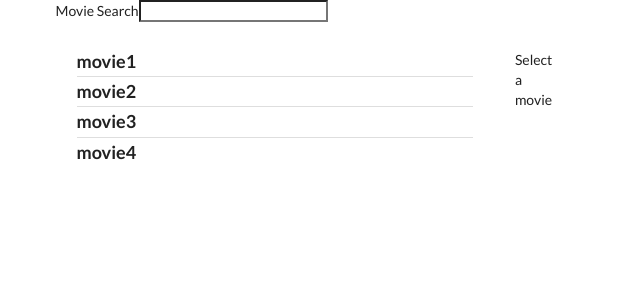
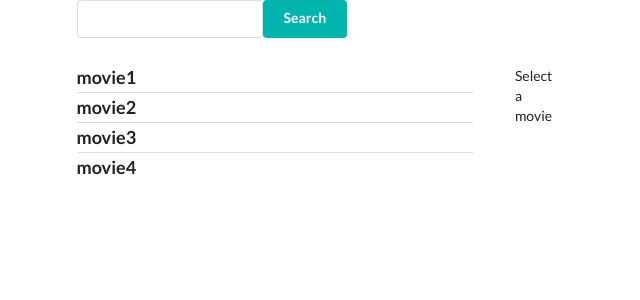
Before and after one commit to jakehowlett93/movie-search, a React (Create React App) app: page / in a window 1280 px wide. Shown: the top 300 px of the page, without its empty margins (0-640 px from the left). Built offline with nearby package versions, Linux system fonts and the light colour scheme.

Commit message:
got the searchbar wired up and changed some of the styling

```diff
--- a/src/components/SearchBar.js
+++ b/src/components/SearchBar.js
@@ -1,21 +1,24 @@
 import React from 'react';
 import { connect } from 'react-redux';
-import { selectMovie } from '../actions';
+import { searchMovie } from '../actions';
 
-const SearchBar = ({ selectMovie }) => {
+const SearchBar = ({ searchMovie, searchValue }) => {
 
     const onFormSubmit = (event) => {
         event.preventDefault();
     }
 
     return (
-    <div>
-        <form onClick={() => selectMovie('hello')}>
-            <div>
-                <label>Movie Search</label>
+    <div className="ui container">
+        <form onSubmit={onFormSubmit}>
+            <div className="ui input">
                 <input
+                className=""
                 type="text"
+                value={searchValue}
+                onChange={(e) => searchMovie(e.target.value)}
                 />
+                <div className="ui teal button">Search</div>
             </div>
         </form>
     </div>
@@ -26,4 +29,4 @@ const mapStateToProps = (state) => {
     return { searchValue: state.searchValue }
 }
 
-export default connect(mapStateToProps, { selectMovie })(SearchBar);
+export default connect(mapStateToProps, { searchMovie })(SearchBar);
--- a/src/components/newSearchBar.js
+++ b/src/components/newSearchBar.js
@@ -1,3 +1,5 @@
+//this can be deleted at some point
+
 import React from 'react';
 import { connect } from 'react-redux';
 import { selectMovie } from '../actions';
```
